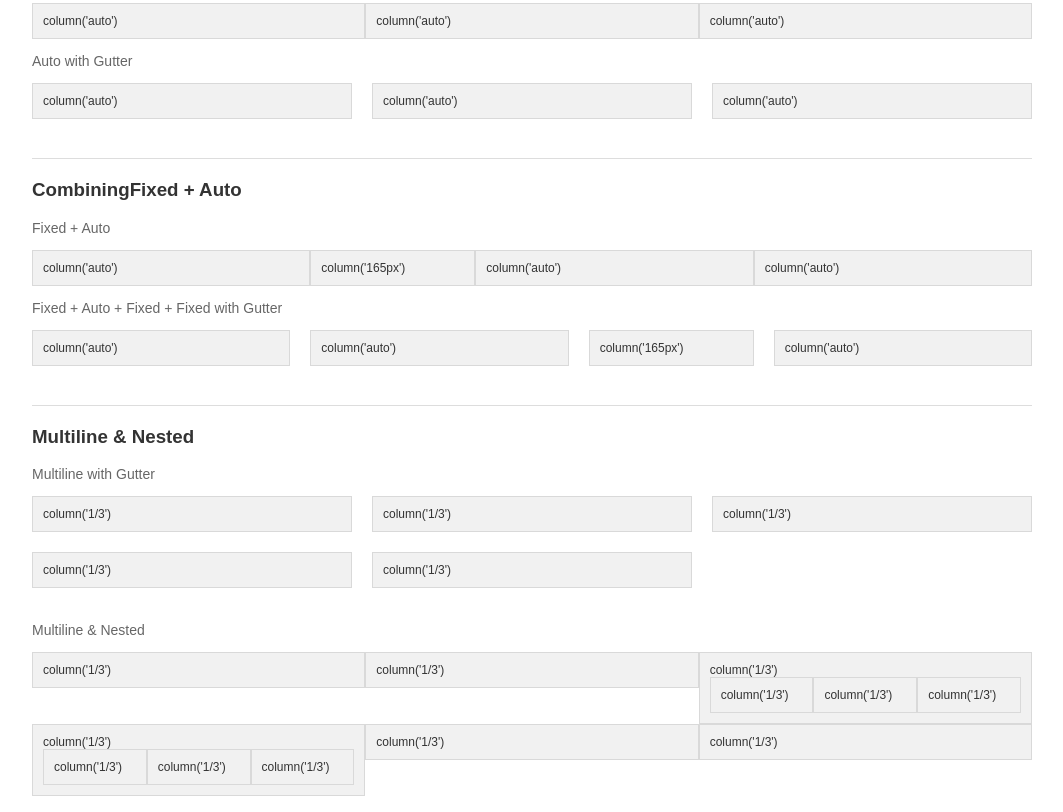
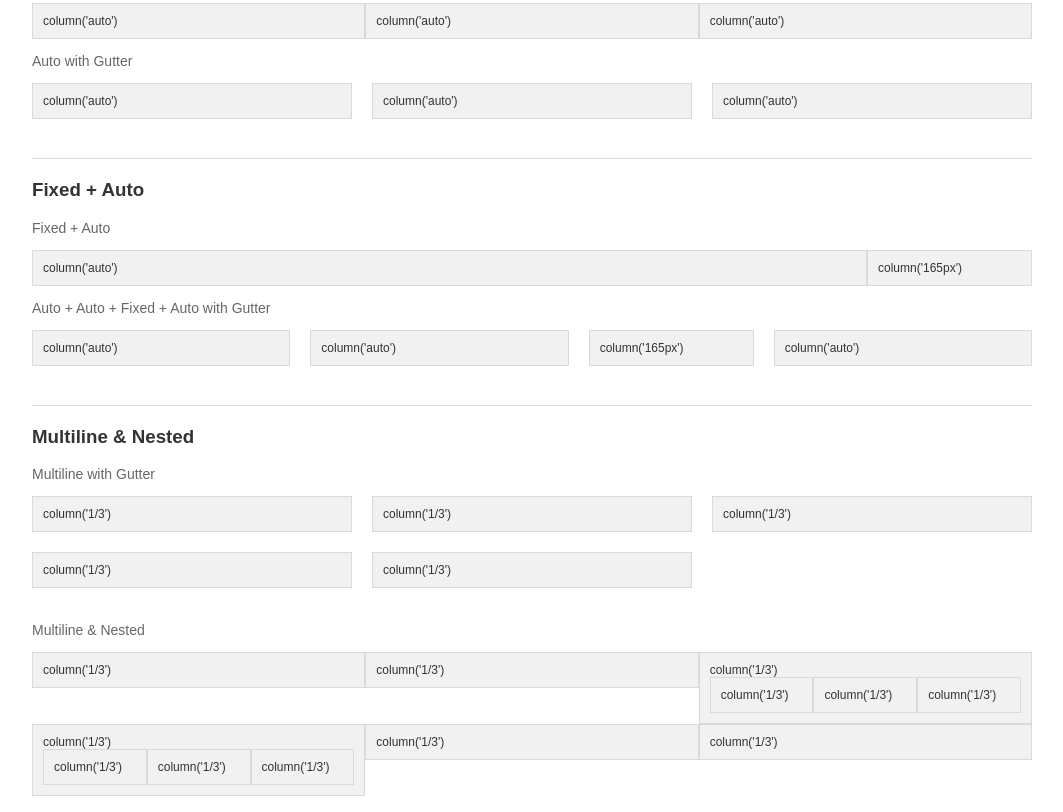
Before and after one commit to NilsDannemann/hfc-relay-grid, a plain HTML site: page index.html in a window 1280 px wide. Shown: the part 661-1473 px from the top of the page, without its empty margins (108-1171 px from the left). Drawn offline with Linux system fonts and the light colour scheme.

Commit message:
minor changes

```diff
--- a/_grid_column.scss
+++ b/_grid_column.scss
@@ -41,7 +41,7 @@
       &::before{content: 'column(\'#{$fraction}\')';display: block;width: 100%; margin-right: -200px;}
     }
     @else {
-      &::before{content: 'column(\'#{$fraction}, #{$cycle}\')';display: block;width: 100%; margin-right: -200px;}
+      &::before{content: 'column(\'#{$fraction}, $cycle: #{$cycle}\')';display: block;width: 100%; margin-right: -200px;}
     }
     //--------------------------------------DEBUG
 
--- a/index.html
+++ b/index.html
@@ -57,15 +57,13 @@
 
 
 
-	<h3>CombiningFixed + Auto</h3>
+	<h3>Fixed + Auto</h3>
 	<p>Fixed + Auto</p>
 	<section class="grid">
 	  <div class="column7"></div>
 	  <div class="column7 auto"></div>
-	  <div class="column7"></div>
-	  <div class="column7"></div>
 	</section>
-	<p>Fixed + Auto + Fixed + Fixed with Gutter</p>
+	<p>Auto + Auto + Fixed + Auto with Gutter</p>
 	<section class="grid">
 	  <div class="column8"></div>
 	  <div class="column8"></div>
```
Also changed, not shown: styles.css, 1 other file.
